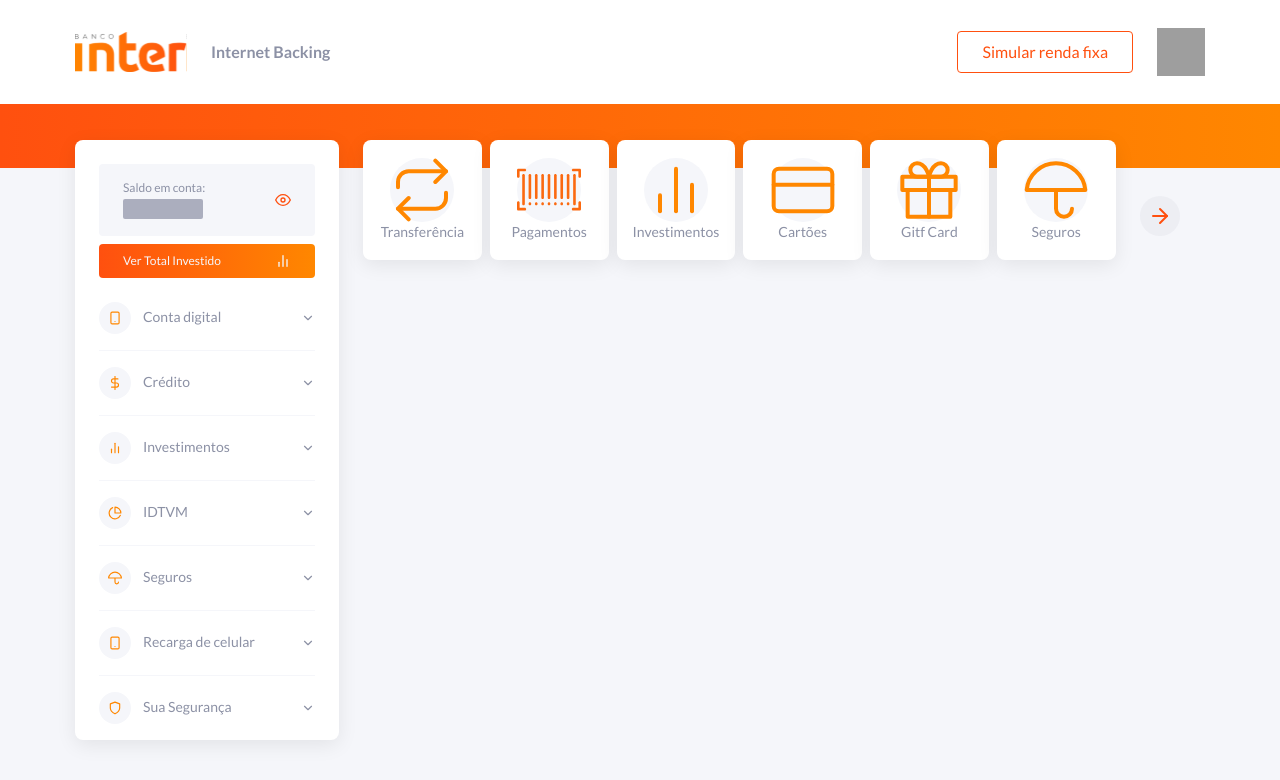
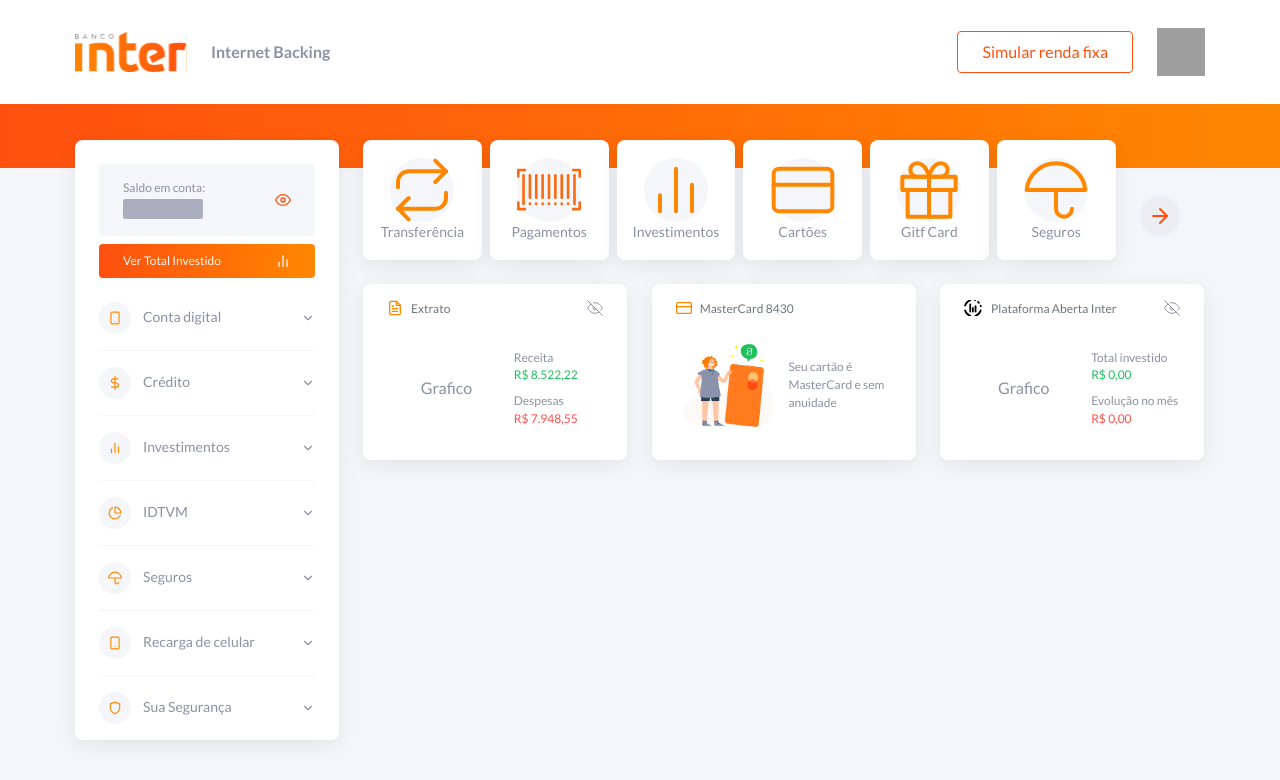
Before and after one commit to andersonsilva019/UI-banco-inter, a React (Create React App) app: page / in a window 1280 px wide. Shown: the top 780 px of the page. Built offline with nearby package versions, Linux system fonts and the light colour scheme; grey boxes are pictures that could not be loaded.

Commit message:
:sparkles: feat: create account summary section

```diff
--- a/src/assets/images/index.ts
+++ b/src/assets/images/index.ts
@@ -1 +1,2 @@
 export { ReactComponent as BancoInterLogo } from './logo.svg';
+export { default as IlustratorImage } from './ilustrator.png';
--- /dev/null
+++ b/src/pages/Dashboard/MainContent/AccountSummary/index.tsx
@@ -0,0 +1,92 @@
+import React, { useState } from 'react';
+
+import { FiFileText, FiCreditCard, FiEye, FiEyeOff } from 'react-icons/fi';
+
+import { PlataformaPaiIcon } from '../../../../assets/icons';
+import { IlustratorImage } from '../../../../assets/images';
+import {
+  Container,
+  Card,
+  DataWrapper,
+  Header,
+  LeftData,
+  RightData,
+  DataValue,
+} from './styles';
+import Button from '../../../../components/Button';
+
+const AccountSummary: React.FC = () => {
+  const [displayStatement, setDisplayStatement] = useState(true);
+  const [displayInvestments, setDisplayInvestments] = useState(true);
+
+  return (
+    <Container>
+      <Card>
+        <Header iconStroke>
+          <FiFileText />
+          <h3>Extrato</h3>
+          <Button
+            onClick={() => setDisplayStatement(prevState => !prevState)}
+            variant="transparent"
+          >
+            {displayStatement ? <FiEyeOff /> : <FiEye />}
+          </Button>
+        </Header>
+        <DataWrapper>
+          <LeftData>Grafico</LeftData>
+          <RightData>
+            <span>Receita</span>
+            <DataValue income>
+              {displayStatement ? 'R$ 8.522,22' : '---'}
+            </DataValue>
+            <span>Despesas</span>
+            <DataValue outcome>
+              {displayStatement ? 'R$ 7.948,55' : '---'}
+            </DataValue>
+          </RightData>
+        </DataWrapper>
+      </Card>
+      <Card>
+        <Header iconStroke>
+          <FiCreditCard />
+          <h3>MasterCard 8430</h3>
+        </Header>
+        <DataWrapper>
+          <LeftData>
+            <img src={IlustratorImage} alt="creditCard" />
+          </LeftData>
+          <RightData>
+            <span>Seu cartão é MasterCard e sem anuidade</span>
+          </RightData>
+        </DataWrapper>
+      </Card>
+      <Card>
+        <Header iconStroke={false}>
+          <PlataformaPaiIcon />
+          <h3>Plataforma Aberta Inter</h3>
+          <Button
+            onClick={() => setDisplayInvestments(prevState => !prevState)}
+            variant="transparent"
+          >
+            {displayInvestments ? <FiEyeOff /> : <FiEye />}
+          </Button>
+        </Header>
+        <DataWrapper>
+          <LeftData>Grafico</LeftData>
+          <RightData>
+            <span>Total investido</span>
+            <DataValue income>
+              {displayInvestments ? 'R$ 0,00' : '---'}
+            </DataValue>
+            <span>Evolução no mês</span>
+            <DataValue outcome>
+              {displayInvestments ? 'R$ 0,00' : '---'}
+            </DataValue>
+          </RightData>
+        </DataWrapper>
+      </Card>
+    </Container>
+  );
+};
+
+export default AccountSummary;
--- /dev/null
+++ b/src/pages/Dashboard/MainContent/AccountSummary/styles.ts
@@ -0,0 +1,111 @@
+import styled, { css, DefaultTheme } from 'styled-components';
+
+export const Container = styled.section`
+  display: grid;
+  grid-template-columns: repeat(3, minmax(0, 1fr));
+  grid-gap: 0 2.4rem;
+  margin: 2.4rem 0;
+  max-height: 17.6rem;
+  height: 100%;
+`;
+
+export const Card = styled.div`
+  ${({ theme }) => css`
+    background: ${theme.colors.background};
+    max-width: 26.4rem;
+    width: 100%;
+    height: 100%;
+    border-radius: ${theme.radius.default};
+    padding: 1.6rem 2.4rem;
+    box-shadow: ${theme.shadows.default};
+    display: flex;
+    flex-direction: column;
+  `}
+`;
+
+export const Header = styled.div<{ iconStroke?: boolean }>`
+  ${({ theme, iconStroke }) => css`
+    display: flex;
+    justify-content: flex-start;
+    margin-bottom: 0.8rem;
+
+    > svg {
+      margin-right: 0.8rem;
+      stroke: ${iconStroke && theme.colors.primary};
+      width: auto;
+      height: 1.6rem;
+    }
+
+    > h3 {
+      font-weight: 500;
+      color: ${theme.colors.darkGrey};
+      font-size: ${theme.fontSizes.small};
+    }
+
+    > button {
+      margin: -0.8rem -1.6rem 0 auto;
+      padding: 0.8rem 1.6rem;
+      svg {
+        stroke-width: 1.5;
+        stroke: ${theme.colors.grey};
+      }
+    }
+  `}
+`;
+
+export const DataWrapper = styled.div`
+  display: flex;
+  align-items: center;
+  width: 100%;
+  margin-top: auto;
+  flex: 1;
+`;
+
+export const LeftData = styled.div`
+  ${({ theme }) => css`
+    margin-right: 0.8rem;
+    max-width: 55%;
+    width: 100%;
+    display: flex;
+    align-items: center;
+    justify-content: center;
+
+    > img {
+      height: 8.4rem;
+      width: auto;
+    }
+  `}
+`;
+
+export const RightData = styled.div`
+  ${({ theme }) => css`
+    font-size: ${theme.fontSizes.small};
+    > span:not(:only-child):last-of-type {
+      margin-top: 0.8rem;
+      display: block;
+    }
+  `}
+`;
+
+interface IGetDataColor {
+  theme: DefaultTheme;
+  income?: boolean;
+  outcome?: boolean;
+}
+
+const getDataColor = ({ theme, income, outcome }: IGetDataColor): string => {
+  if (income) {
+    return theme.colors.success;
+  }
+  if (outcome) {
+    return theme.colors.error;
+  }
+
+  return theme.colors.darkGrey;
+};
+
+export const DataValue = styled.div<Omit<IGetDataColor, 'theme'>>`
+  ${({ theme, income, outcome }) => css`
+    color: ${getDataColor({ theme, income, outcome })};
+  `}
+`;
--- a/src/pages/Dashboard/MainContent/index.tsx
+++ b/src/pages/Dashboard/MainContent/index.tsx
@@ -2,11 +2,13 @@
 
 import { Container } from './styles';
 import NavigationCards from './NavigationCards';
+import AccountSummary from './AccountSummary';
 
 const MainContent: React.FC = () => {
   return (
     <Container>
       <NavigationCards />
+      <AccountSummary />
     </Container>
   );
 };
```
